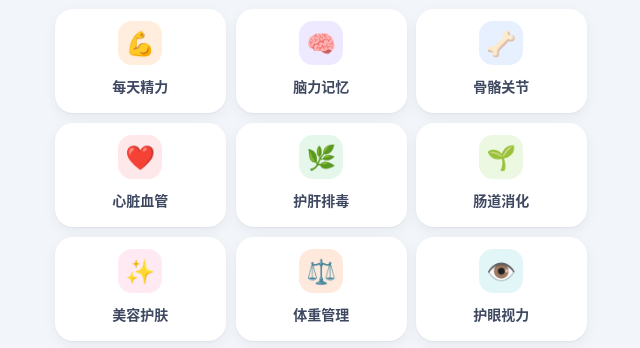
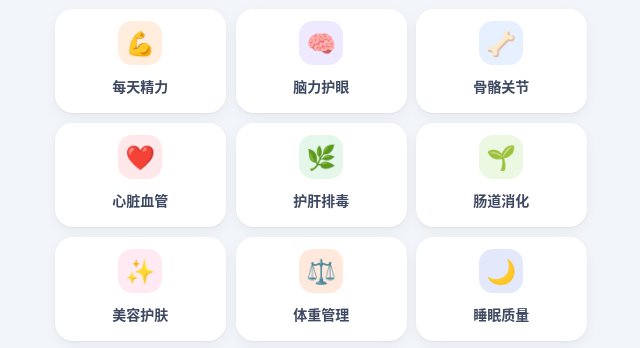
Before and after one commit to kelvin89mun/USANA-CLASS, a plain HTML site: page index.html in a window 1280 px wide. Shown: the part 316-664 px from the top of the page, 319-959 px from the left. Drawn offline with Linux system fonts and the light colour scheme.

Commit message:
Need tiles: 睡眠质量 replaces 护眼视力; eyes join the brain tile
- New 🌙 睡眠质量 / Sleep Quality / Kualiti Tidur tile in the old eye slot.
  It asks what wakes people up (night-time urination, menopausal hot
  flushes, bloating, low nutrition), says to see a doctor for long-term
  insomnia, and lists MagneCal D+, Probiotic, Digestive Enzyme, Palmetto+
  and Estropro. No "treats insomnia" wording.
- The sleep group is not used for "常一起搭配" suggestions (norel), so
  e.g. MagneCal does not suggest Palmetto+.
- Visionex moves into the brain tile, renamed 脑力护眼 / Brain & Eyes /
  Otak & Mata (CopaPrime, Visionex, BiOmega, CellSentials). Poly C stays in
  美容护肤. Every product is still in at least one tile.
- Search: 睡 / 失眠 / 夜醒 / sleep / insomnia / tidur find the sleep group.

Co-Authored-By: Claude Opus 5.5 <noreply@anthropic.com>
Claude-Session: https://claude.ai/code/session_01PZNZyy1PRDsNvJkwcRYsbE

```diff
--- a/index.html
+++ b/index.html
@@ -342,9 +342,9 @@ var CATS = [
   {k:'energy', ico:'💪', tint:'#ffeedd', ids:['cellsentials','coq10','biomega','vitamind3'],
    cn:'每天精力', en:'Daily Energy', bm:'Tenaga Harian',
    d:{cn:'常常觉得累、下午就没精神？从每天的细胞营养开始。', en:'Often tired by the afternoon? Start with daily cellular nutrition.', bm:'Selalu penat waktu petang? Mulakan dengan nutrisi sel setiap hari.'}},
-  {k:'brain', ico:'🧠', tint:'#efe9ff', ids:['copaprime','cellsentials','biomega'],
-   cn:'脑力记忆', en:'Brain & Memory', bm:'Otak & Ingatan',
-   d:{cn:'记性变差、难以专注？给大脑需要的营养。', en:'Memory slipping or hard to focus? Give your brain the nutrients it needs.', bm:'Ingatan makin lemah atau susah fokus? Beri otak nutrisi yang diperlukan.'}},
+  {k:'brain', ico:'🧠', tint:'#efe9ff', ids:['copaprime','visionex','biomega','cellsentials'],
+   cn:'脑力护眼', en:'Brain & Eyes', bm:'Otak & Mata',
+   d:{cn:'记性变差、看手机电脑眼睛累？大脑和眼睛的营养一起补。', en:'Memory slipping or eyes tired from screens? Nourish your brain and eyes together.', bm:'Ingatan makin lemah atau mata penat tengok skrin? Beri nutrisi untuk otak dan mata.'}},
   {k:'bone', ico:'🦴', tint:'#e6f0ff', ids:['magnecal','procosa','biomega','vitamind3'],
    cn:'骨骼关节', en:'Bone & Joint', bm:'Tulang & Sendi',
    d:{cn:'膝盖酸、腰背痛、上楼吃力？骨骼关节需要长期保养。', en:'Aching knees, back pain, struggling with stairs? Bones and joints need long-term care.', bm:'Lutut sengal, sakit belakang, susah naik tangga? Tulang dan sendi perlu dijaga.'}},
@@ -363,9 +363,9 @@ var CATS = [
   {k:'weight', ico:'⚖️', tint:'#ffe9dc', ids:['prometa','nutrimeal','fibergy','dtxtea'],
    cn:'体重管理', en:'Weight Management', bm:'Pengurusan Berat',
    d:{cn:'节食运动也不见效？从代谢、饱足感和均衡营养着手。', en:'Diet and exercise not working? Start with metabolism, fullness and balanced nutrition.', bm:'Diet dan senaman tak berkesan? Mulakan dengan metabolisme, rasa kenyang dan nutrisi seimbang.'}},
-  {k:'eye', ico:'👁️', tint:'#e2f5f7', ids:['visionex','polyc'],
-   cn:'护眼视力', en:'Eye Health', bm:'Kesihatan Mata',
-   d:{cn:'整天看手机电脑，眼睛又酸又干？给眼睛多一份保护。', en:'Screens all day, eyes tired and dry? Give your eyes extra protection.', bm:'Tengok skrin sepanjang hari, mata penat dan kering? Beri mata perlindungan lebih.'}},
+  {k:'sleep', ico:'🌙', tint:'#e4e8fb', norel:true, ids:['magnecal','probiotic','digestive','palmetto','estropro'],
+   cn:'睡眠质量', en:'Sleep Quality', bm:'Kualiti Tidur',
+   d:{cn:'夜里常醒、睡不好？先看是什么吵醒你：半夜起来小便、更年期潮热、胃胀不舒服，还是营养不足。长期失眠请先看医生。', en:'Waking up at night? First look at what wakes you: getting up to pee, menopausal hot flushes, a bloated stomach, or low nutrition. For long-term insomnia, see a doctor first.', bm:'Selalu terjaga waktu malam? Lihat dulu puncanya: bangun untuk kencing, rasa panas menopaus, perut kembung, atau kurang nutrisi. Jika insomnia berpanjangan, jumpa doktor dahulu.'}},
   {k:'menwomen', ico:'👫', tint:'#fbe8f7', ids:['estropro','palmetto'],
    cn:'男女保健', en:'Men & Women', bm:'Lelaki & Wanita',
    d:{cn:'更年期不适、夜尿频繁？男女各有专属配方。', en:'Menopause discomfort or frequent night-time urination? Dedicated formulas for women and men.', bm:'Tidak selesa akibat menopaus atau kerap kencing waktu malam? Formula khas untuk wanita dan lelaki.'}},
@@ -436,6 +436,7 @@ var SYN = [
  [['皮肤','美容','胶原','皱','暗沉','skin','beauty','collagen','kulit','kolagen','cantik'],['collagen','proflavanol','polyc']],
  [['孩子','小孩','儿童','宝宝','挑食','kid','child','anak','kanak','budak'],['usanimals','probiotic']],
  [['眼','视力','蓝光','eye','vision','mata','penglihatan'],['visionex']],
+ [['睡','失眠','夜醒','sleep','insomnia','tidur'],['magnecal','probiotic','digestive','palmetto','estropro']],
  [['更年期','潮热','女性','荷尔蒙','menopause','hormone','women','menopaus','wanita','hormon'],['estropro']],
  [['前列腺','夜尿','男性','prostate','prostat','lelaki','kencing'],['palmetto']],
  [['瘦','减肥','减重','代谢','体重','肚子','weight','slim','metabolism','kurus','berat','diet','metabolisme','buncit'],['prometa','nutrimeal','fibergy']],
@@ -599,7 +600,7 @@ window.addEventListener('popstate', function(){ if (stack.length){ var n = stack
 /* ---------- Product sheet ---------- */
 function related(p){
   var out = [];
-  CATS.forEach(function(c){ if (c.ids.indexOf(p.id) >= 0) c.ids.forEach(function(id){ if (id !== p.id && out.indexOf(id) < 0) out.push(id); }); });
+  CATS.forEach(function(c){ if (!c.norel && c.ids.indexOf(p.id) >= 0) c.ids.forEach(function(id){ if (id !== p.id && out.indexOf(id) < 0) out.push(id); }); });
   if (!out.length) ['cellsentials', 'biomega', 'probiotic'].forEach(function(id){ if (id !== p.id) out.push(id); });
   return out.slice(0, 5).map(function(id){ return PM[id]; }).filter(Boolean);
 }
```
